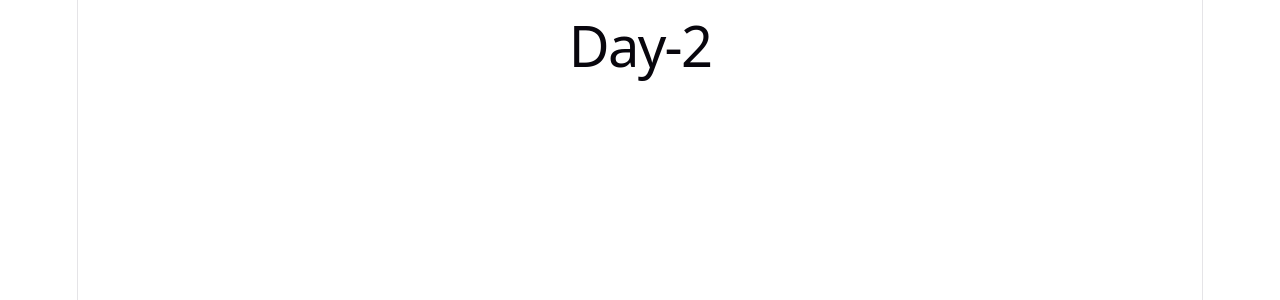
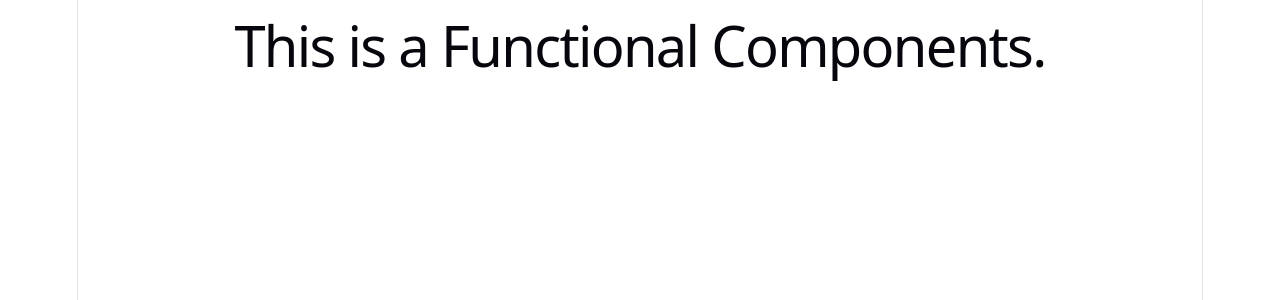
Before and after one commit to indresh-dev-codes/React-journey, a React (Vite) app in the folder Day2/: page / in a window 1280 px wide. Shown: the top 300 px of the page. Built offline with nearby package versions, Linux system fonts and the light colour scheme.

Commit message:
Added functional component

```diff
--- a/Day2/src/App.jsx
+++ b/Day2/src/App.jsx
@@ -3,13 +3,14 @@ import reactLogo from './assets/react.svg'
 import viteLogo from './assets/vite.svg'
 import heroImg from './assets/hero.png'
 import './App.css'
+import Welcome from './components/Welcome'
 
 function App() {
-  const [count, setCount] = useState(0)
-
-  return (
-    <h1>Day-2</h1>
-  )
+return(
+  <div>
+    <Welcome />
+  </div>
+)
 }
 
 export default App
--- /dev/null
+++ b/Day2/src/components/Welcome.jsx
@@ -0,0 +1,7 @@
+function Welcome()
+{
+    return(
+        <h1>This is a Functional Components.</h1>
+    );
+}
+export default Welcome;
```
